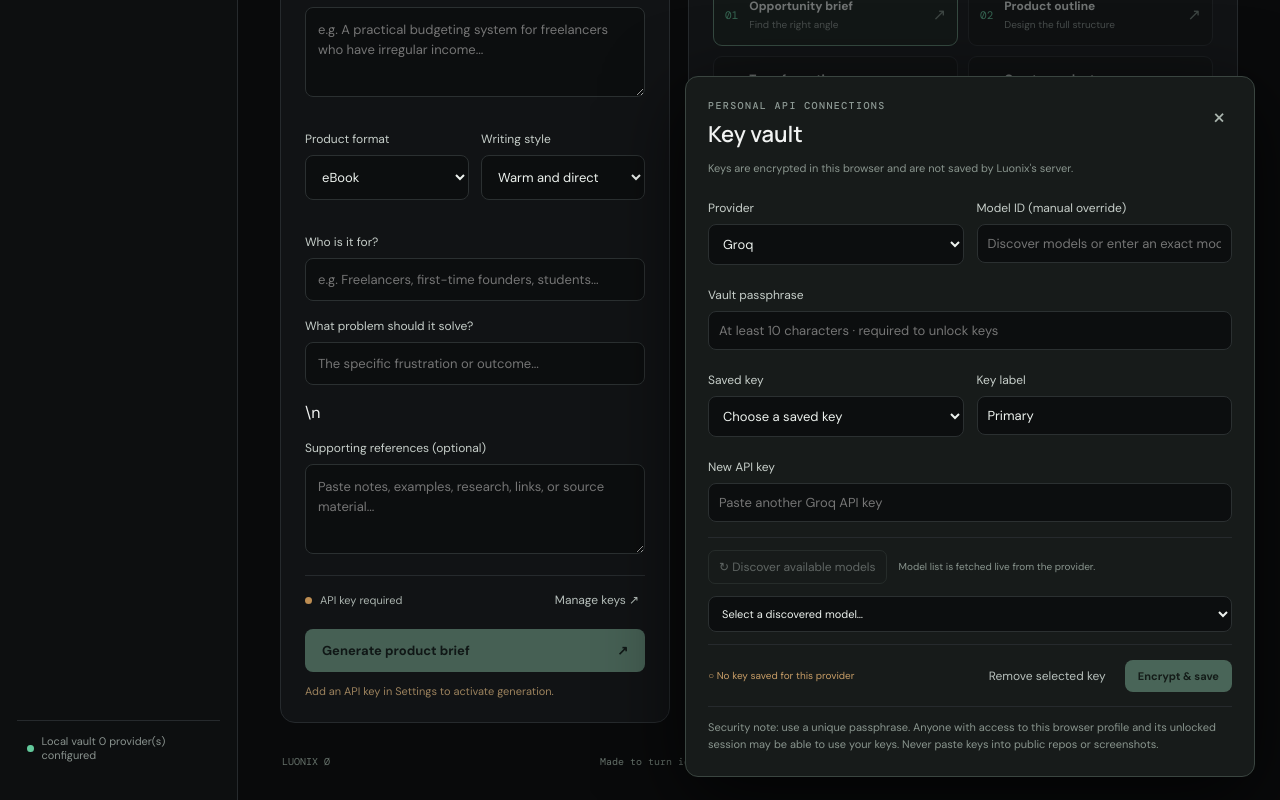
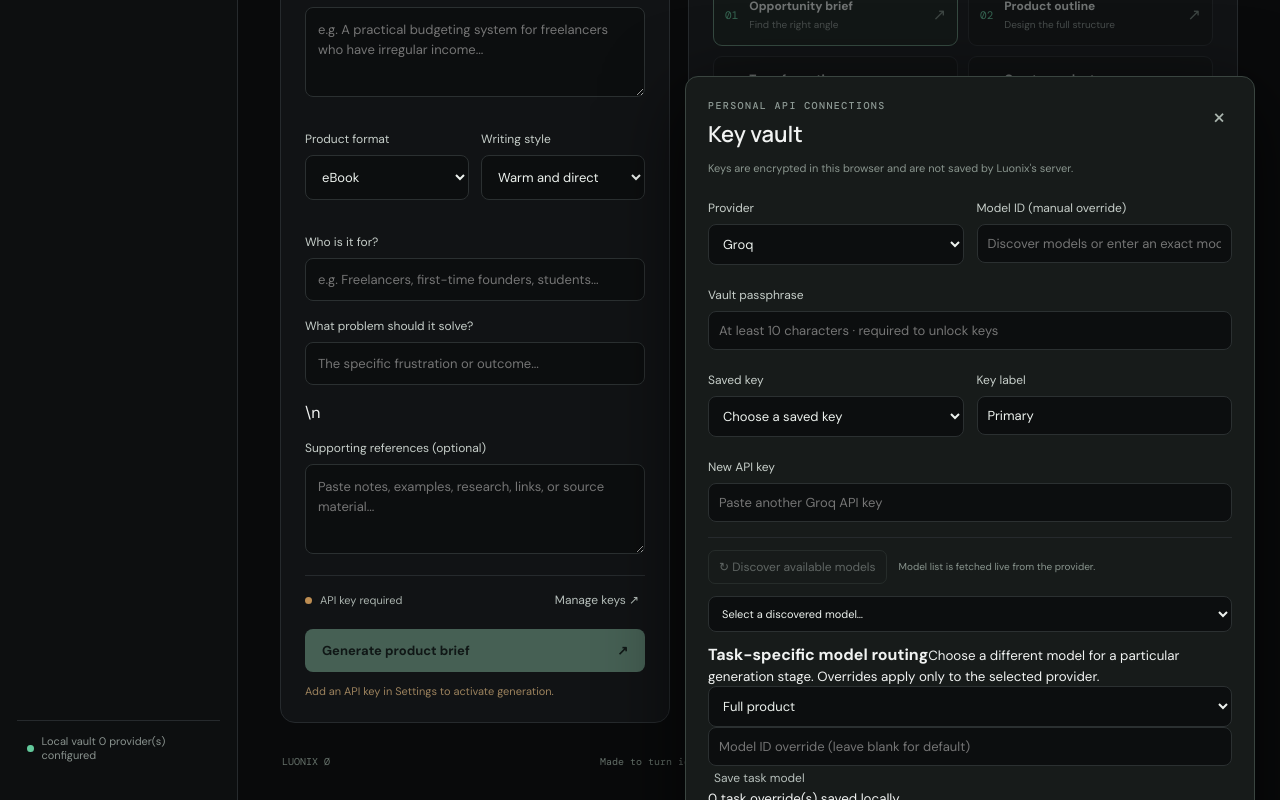
Before and after one commit to luokai25/luonix-, a Next.js app: page / in a window 1280 px wide. Both pictures are taken after a click on the button "Manage keys ↗". Shown: the part 452-1252 px from the top of the page. Built offline with nearby package versions, Linux system fonts and the light colour scheme.

Commit message:
Add per-stage model overrides for task-specific routing

```diff
--- a/app/page.tsx
+++ b/app/page.tsx
@@ -19,6 +19,9 @@ export default function Home() {
   const [keyRecords, setKeyRecords] = useState<Record<string, { id: string; label: string }[]>>({});
   const [selectedKeys, setSelectedKeys] = useState<Record<string, string>>({});
   const [keyLabel, setKeyLabel] = useState("Primary");
+  const [taskProfile, setTaskProfile] = useState("product");
+  const [taskModel, setTaskModel] = useState("");
+  const [taskModels, setTaskModels] = useState<Record<string, string>>({});
   const [passphrase, setPassphrase] = useState("");
   const [keyInput, setKeyInput] = useState("");
   const [keys, setKeys] = useState<Record<string, boolean>>({});
@@ -40,6 +43,7 @@ export default function Home() {
 
   useEffect(() => {
     try { setSavedProjects(JSON.parse(localStorage.getItem("luonix-projects") || "[]")); } catch { setSavedProjects([]); }
+    try { setTaskModels(JSON.parse(localStorage.getItem("luonix-task-models") || "{}")); } catch { setTaskModels({}); }
     Promise.all(providers.map(async p => [p.id, await listSecrets(p.id)] as const))
       .then(entries => {
         const records = Object.fromEntries(entries.map(([id, items]) => [id, items]));
@@ -60,6 +64,7 @@ export default function Home() {
     setProvider(id);
     setKeyInput("");
     setKeyLabel("Primary");
+    setTaskModel(taskModels[id + ":" + taskProfile] || "");
     setModel("");
     setModels([]);
   }
@@ -83,6 +88,14 @@ export default function Home() {
     setKeys(old => ({ ...old, [provider]: records.length > 0 }));
     setStatus(selected.name + " key removed from this device.");
   }
+  function saveTaskModel() {
+    const key = provider + ":" + taskProfile;
+    const next = { ...taskModels };
+    if (taskModel.trim()) next[key] = taskModel.trim(); else delete next[key];
+    setTaskModels(next);
+    localStorage.setItem("luonix-task-models", JSON.stringify(next));
+    setStatus(taskModel.trim() ? "Task-specific model saved for " + taskProfile + "." : "Task-specific model override cleared.");
+  }
   async function refreshModels() {
     setModelsLoading(true); setError("");
     try {
@@ -96,8 +109,8 @@ export default function Home() {
     } catch (e) { setError(e instanceof Error ? e.message : "Model discovery failed."); }
     finally { setModelsLoading(false); }
   }
-  async function buildCandidates(primaryKey: string) {
-    const candidates: { provider: Provider; apiKey: string; model: string }[] = [{ provider, apiKey: primaryKey, model }];
+  async function buildCandidates(primaryKey: string, primaryModel: string) {
+    const candidates: { provider: Provider; apiKey: string; model: string }[] = [{ provider, apiKey: primaryKey, model: primaryModel }];
     for (const other of providers) {
       if (other.id === provider) continue;
       const records = keyRecords[other.id] || [];
@@ -116,6 +129,8 @@ export default function Home() {
     setBusy(true); setError(""); setStatus("Luonix is working...");
     try {
       const apiKey = await readSecret(provider, passphrase, selectedKeys[provider]);
+      const activeModel = taskModels[provider + ":" + task] || model;
+      if (!activeModel.trim()) throw new Error("Discover or enter a model ID before generating.");
       const base = `PRODUCT IDEA: ${idea}\nPRODUCT FORMAT: ${kind}\nTARGET AUDIENCE: ${audience || "Identify the best-fit audience"}\nPROBLEM TO SOLVE: ${problem || "Identify a specific painful problem"}\nSUPPORTING REFERENCES: ${references || "None supplied"}\nVOICE: ${tone}\n\nCreate original, practical work. Be specific, avoid generic filler, distinguish assumptions from verified facts, and do not invent research or citations.`;
       const instructions: Record<string, string> = {
         brief: "Create a rigorous product opportunity brief: audience segments, urgent problem, desired transformation, unique angle, competitive differentiation hypotheses, product promise, scope, risks, and a realistic validation plan. End with a clear recommended positioning.",
@@ -128,7 +143,7 @@ export default function Home() {
       const prompt = base + "\n\nTASK: " + instructions[task];
       const response = await fetch("/api/generate", {
         method: "POST", headers: { "Content-Type": "application/json" },
-        body: JSON.stringify({ candidates: await buildCandidates(apiKey), prompt })
+        body: JSON.stringify({ candidates: await buildCandidates(apiKey, activeModel), prompt })
       });
       const data = await response.json();
       if (!response.ok) {
@@ -194,6 +209,7 @@ export default function Home() {
           <label>Key label<input value={keyLabel} onChange={e => setKeyLabel(e.target.value)} placeholder="Primary, backup, project..." /></label>
           <label className="span-two">New API key<input type="password" autoComplete="off" value={keyInput} onChange={e => setKeyInput(e.target.value)} placeholder={"Paste another " + selected.name + " API key"} /></label>
           <div className="span-two model-discovery"><button className="text-btn" onClick={refreshModels} disabled={!ready || !passphrase || modelsLoading}>{modelsLoading ? "Discovering models…" : "↻ Discover available models"}</button><span>{models.length ? models.length + " models discovered" : "Model list is fetched live from the provider."}</span><select value="" onChange={e => { if (e.target.value) setModel(e.target.value); }}><option value="">Select a discovered model…</option>{models.map(m => <option key={m.id} value={m.id}>{m.name} · {m.id}</option>)}</select></div>
+          <div className="span-two task-routing"><div><b>Task-specific model routing</b><small>Choose a different model for a particular generation stage. Overrides apply only to the selected provider.</small></div><div className="task-routing-fields"><select value={taskProfile} onChange={e => { setTaskProfile(e.target.value); setTaskModel(taskModels[provider + ":" + e.target.value] || ""); }}><option value="brief">Opportunity brief</option><option value="outline">Product outline</option><option value="map">Transformation map</option><option value="product">Full product</option><option value="brand">Brand kit</option><option value="sales">Sales page</option></select><input value={taskModel} onChange={e => setTaskModel(e.target.value)} placeholder="Model ID override (leave blank for default)" /><button className="text-btn" onClick={saveTaskModel}>Save task model</button></div><small>{Object.keys(taskModels).length} task override(s) saved locally.</small></div>
         </div>
         <div className="settings-foot"><span className={ready ? "saved" : "unsaved"}>{ready ? "● Key saved on this device" : "○ No key saved for this provider"}</span><div><button className="text-btn" onClick={removeKey} disabled={!ready || !selectedKeys[provider]}>Remove selected key</button><button className="primary small" onClick={saveKey} disabled={!keyInput.trim() || passphrase.length < 10}>Encrypt & save</button></div></div>
         <p className="security-note">Security note: use a unique passphrase. Anyone with access to this browser profile and its unlocked session may be able to use your keys. Never paste keys into public repos or screenshots.</p>
@@ -211,13 +227,13 @@ export default function Home() {
             <label>Who is it for?<input value={audience} onChange={e => setAudience(e.target.value)} placeholder="e.g. Freelancers, first-time founders, students..." /></label>
             <label>What problem should it solve?<input value={problem} onChange={e => setProblem(e.target.value)} placeholder="The specific frustration or outcome..." /></label>\n            <label>Supporting references (optional)<textarea value={references} onChange={e => setReferences(e.target.value)} rows={2} placeholder="Paste notes, examples, research, links, or source material..." /></label>
             <div className="engine-row"><div><span className={ready ? "pulse" : "pulse muted"}/><span>{ready ? selected.name + " connected" : "API key required"}</span></div><button className="text-btn" onClick={() => setSettings(true)}>Manage keys ↗</button></div>
-            <button className="primary generate" onClick={() => generate("brief")} disabled={busy || !idea.trim() || !ready || !passphrase || !model.trim()}>Generate product brief <span>↗</span></button>
+            <button className="primary generate" onClick={() => generate("brief")} disabled={busy || !idea.trim() || !ready || !passphrase || !(taskModels[provider + ":brief"] || model).trim()}>Generate product brief <span>↗</span></button>
             {!ready && <p className="hint">Add an API key in Settings to activate generation.</p>}
           </section>
           <section className="output-card">
             <div className="section-title"><div><div className="eyebrow">02 / WORKBENCH</div><h2>Build your product</h2></div><span className="live-tag">● LIVE WORKSPACE</span></div>
             <div className="workflow">
-              {([{id:"brief",n:"01",name:"Opportunity brief",desc:"Find the right angle"},{id:"outline",n:"02",name:"Product outline",desc:"Design the full structure"},{id:"map",n:"03",name:"Transformation map",desc:"Define the before and after"},{id:"product",n:"04",name:"Create product",desc:"Generate the actual content"},{id:"brand",n:"05",name:"Brand kit",desc:"Set the visual direction"},{id:"sales",n:"06",name:"Sales page",desc:"Prepare the offer"}] as const).map(item => <button key={item.id} className={"workflow-item " + (stage === item.id ? "selected" : "")} onClick={() => generate(item.id)} disabled={busy || !idea.trim() || !ready || !passphrase || !model.trim()}><span className="workflow-num">{item.n}</span><span className="workflow-copy"><b>{item.name}</b><small>{item.desc}</small></span><span className="arrow">↗</span></button>)}
+              {([{id:"brief",n:"01",name:"Opportunity brief",desc:"Find the right angle"},{id:"outline",n:"02",name:"Product outline",desc:"Design the full structure"},{id:"map",n:"03",name:"Transformation map",desc:"Define the before and after"},{id:"product",n:"04",name:"Create product",desc:"Generate the actual content"},{id:"brand",n:"05",name:"Brand kit",desc:"Set the visual direction"},{id:"sales",n:"06",name:"Sales page",desc:"Prepare the offer"}] as const).map(item => <button key={item.id} className={"workflow-item " + (stage === item.id ? "selected" : "")} onClick={() => generate(item.id)} disabled={busy || !idea.trim() || !ready || !passphrase || !(taskModels[provider + ":" + item.id] || model).trim()}><span className="workflow-num">{item.n}</span><span className="workflow-copy"><b>{item.name}</b><small>{item.desc}</small></span><span className="arrow">↗</span></button>)}
             </div>
             <div className="status-line">{busy ? <><span className="spinner"/> {status}</> : <><span className="status-dot"/> {status}</>}</div>
             {error && <div className="error">{error}</div>}
```
